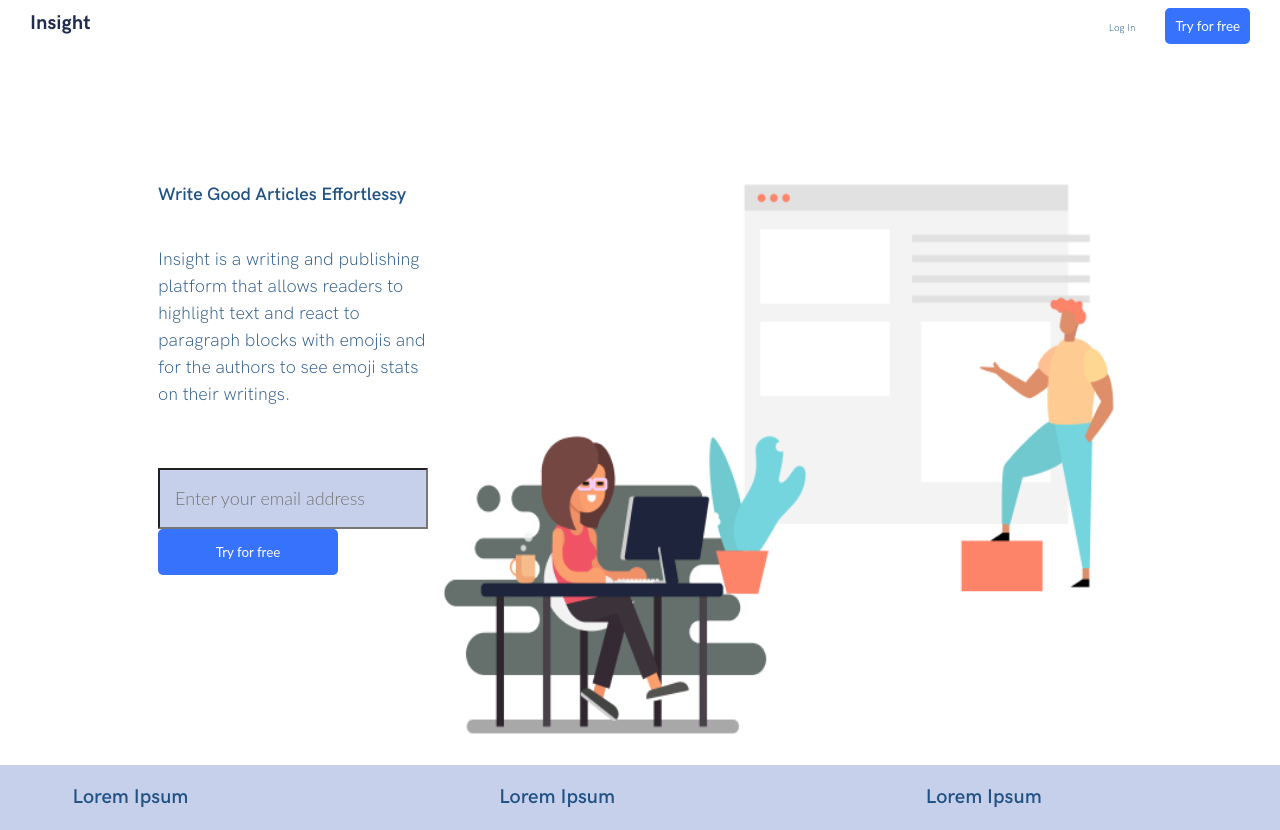
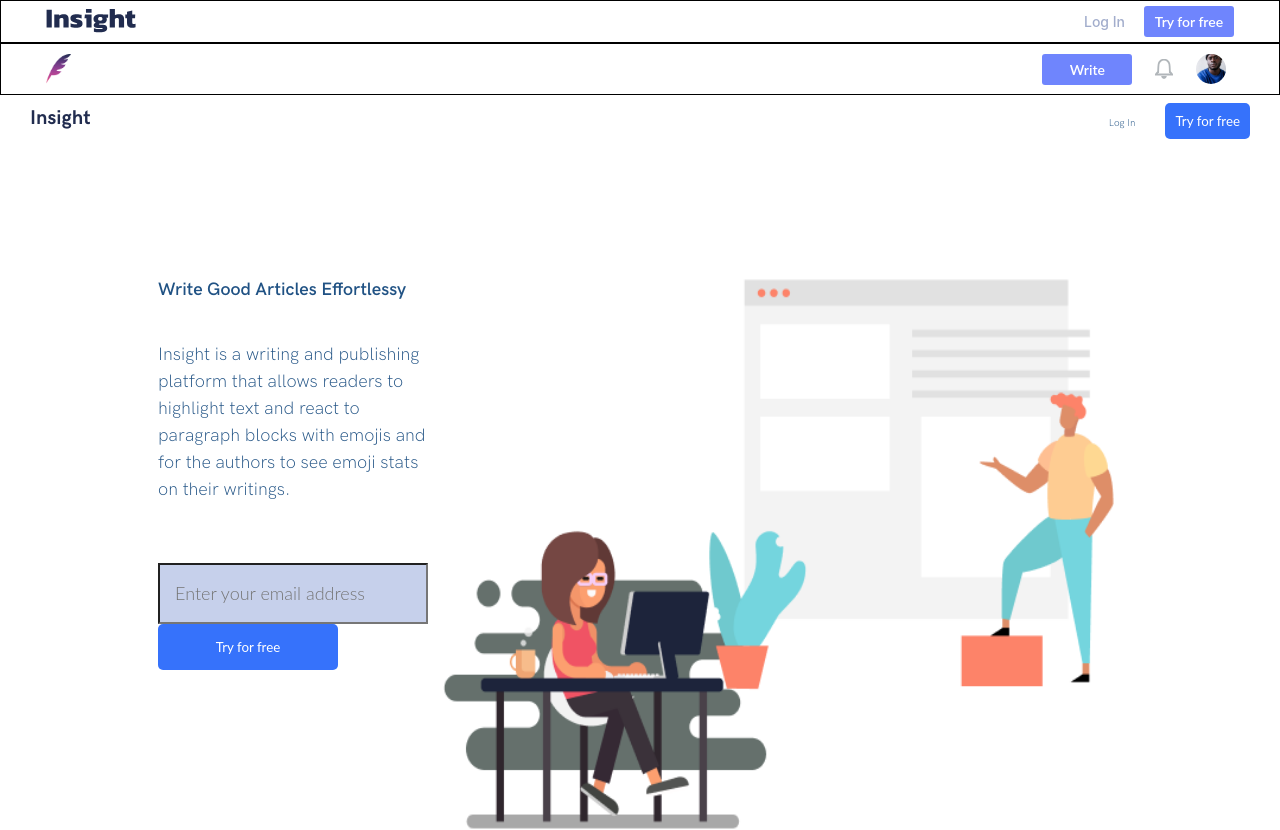
Before and after one commit to LABS-EU3/react_blog_frontend, a React (Create React App) app: page / in a window 1280 px wide. Shown: the top 830 px of the page. Built offline with nearby package versions, Linux system fonts and the light colour scheme.

Commit message:
Add further fixes

```diff
--- a/src/App.js
+++ b/src/App.js
@@ -1,9 +1,11 @@
 import React from "react";
 import LandingPage from "./pages/LandingPage";
+import Home from './pages/Home';
 
 function App() {
   return (
     <div className="App">
+      <Home />
       <LandingPage />
     </div>
   )
--- a/src/pages/Home.js
+++ b/src/pages/Home.js
@@ -0,0 +1,12 @@
+import React from 'react'
+import Default from '../components/Navigation/Default';
+import Authed from '../components/Navigation/Authed';
+
+export default function Home() {
+  return (
+    <div>
+      <Default />
+      <Authed />
+    </div>
+  )
+}
```
Also changed, not shown: src/components/HOC/Header.js (added).
